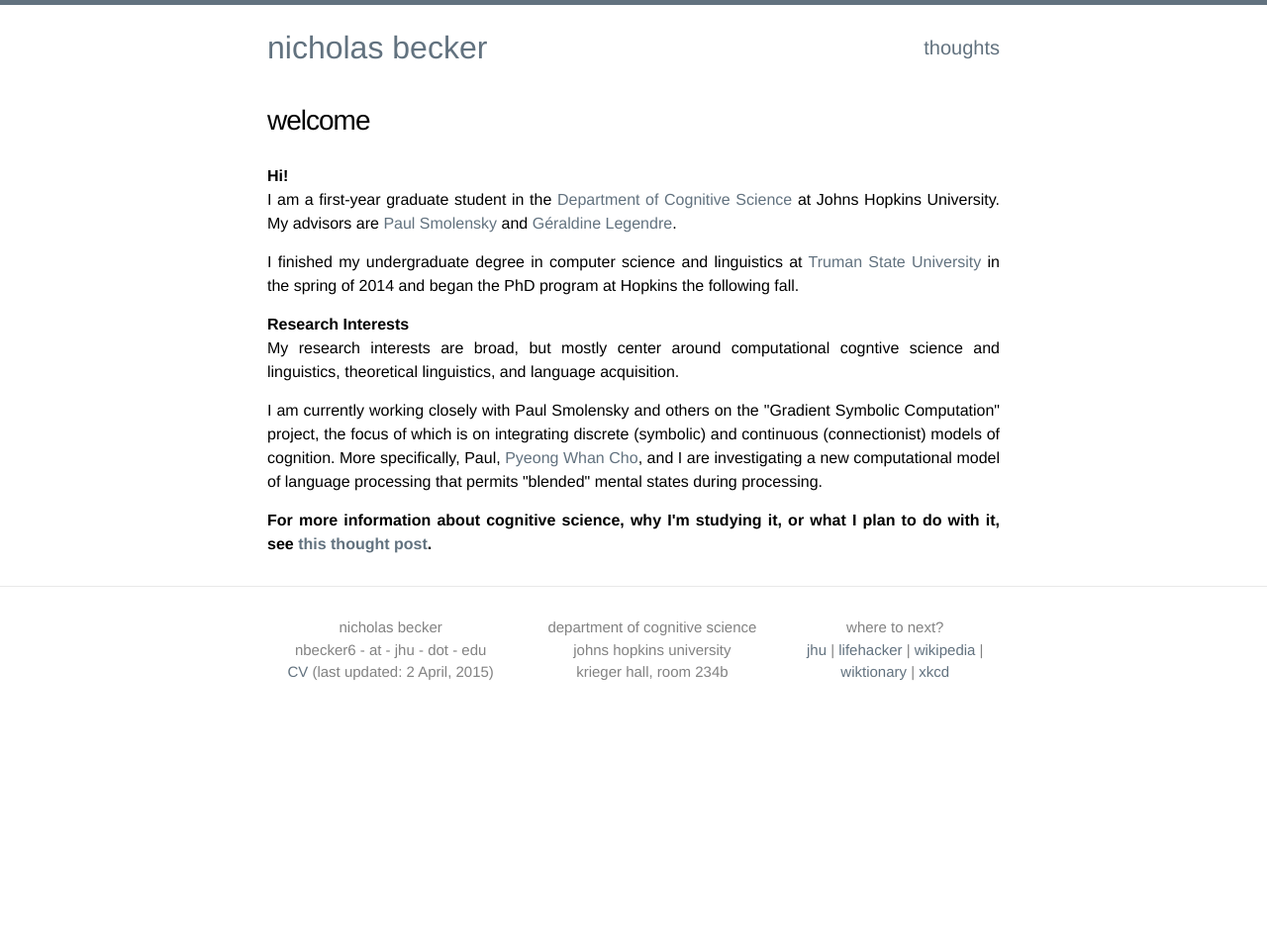
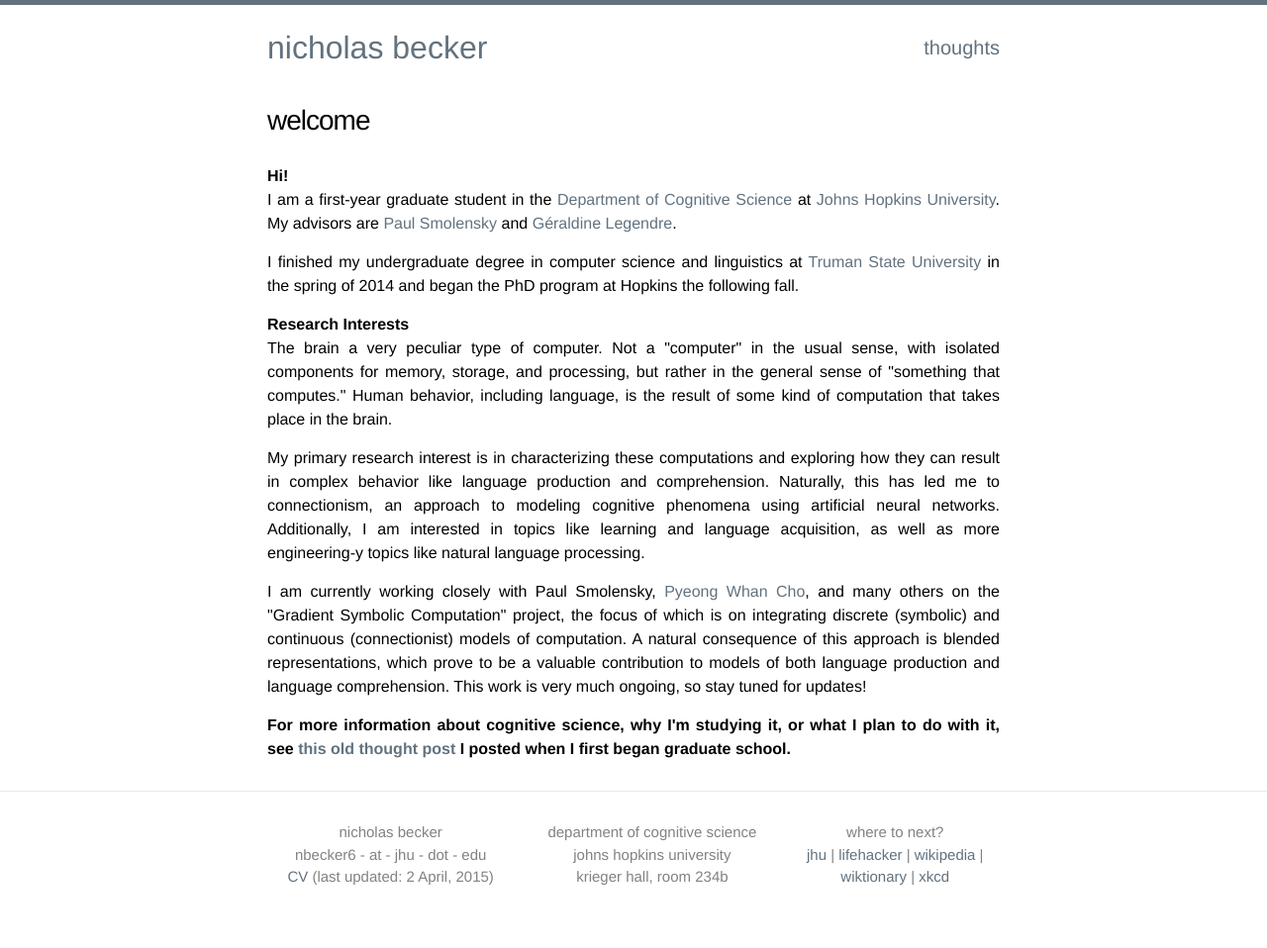
Before and after one commit to nrbecker/nrbecker.github.io, a Jekyll site: the page built from index.html, in a window 1280 px wide. Shown: the whole page at 99% size. Built offline with Jekyll 4.4.1, drawn with Linux system fonts in a browser that asks for light colours; before the commit the page ends 900 px from its top, so only the background shows below that.

Commit message:
change home page wording and domain name

```diff
--- a/CNAME
+++ b/CNAME
@@ -1 +1 @@
-callmenick.net
+nickbecker.net
--- a/_config.yml
+++ b/_config.yml
@@ -5,10 +5,10 @@ email: nbecker6 - at - jhu - dot - edu
 description: >
  Homepage of Nicholas Becker, a graduate student in the Department of Cognitive Science at Johns Hopkins University.
 #baseurl: "" # the subpath of your site, e.g. /blog/
-#url: "http://callmenick.net" # the base hostname & protocol for your site
+#url: "http://nickbecker.net" # the base hostname & protocol for your site
 #github_username:  nrbecker
 
-#CNAME (http://callmenick.com)
+#CNAME (http://nickbecker.com)
 
 # Build settings
 markdown: kramdown
--- a/_includes/footer.html
+++ b/_includes/footer.html
@@ -10,7 +10,7 @@
           <li>{{ site.title }}</li>
           <!--<li><a href="mailto:{{ site.emailLink }}">{{ site.email }}</a></li>-->
           <li>{{ site.email }}</li>
-          <li><a href="http://callmenick.net/files/becker-cv.pdf" onclick=”var that=this;_gaq.push(['_trackEvent','Download','PDF',this.href]);setTimeout(function(){location.href=that.href;},200);return false;”>CV</a> (last updated: 2 April, 2015)</li>
+          <li><a href="http://nickbecker.net/files/becker-cv.pdf" onclick=”var that=this;_gaq.push(['_trackEvent','Download','PDF',this.href]);setTimeout(function(){location.href=that.href;},200);return false;”>CV</a> (last updated: 2 April, 2015)</li>
         </ul>
       </div>
 
--- a/index.html
+++ b/index.html
@@ -10,15 +10,17 @@ layout: default
 
   <strong>Hi!</strong>
 
-  <p>I am a first-year graduate student in the <a href="http://cogsci.jhu.edu/">Department of Cognitive Science</a> at Johns Hopkins University. My advisors are <a href="http://cogsci.jhu.edu/people/smolensky.html">Paul Smolensky</a> and <a href="http://cogsci.jhu.edu/people/legendre.html">G&eacuteraldine Legendre</a>.</p>
+  <p>I am a first-year graduate student in the <a href="http://cogsci.jhu.edu/">Department of Cognitive Science</a> at <a href="https://www.jhu.edu/">Johns Hopkins University</a>. My advisors are <a href="http://cogsci.jhu.edu/people/smolensky.html">Paul Smolensky</a> and <a href="http://cogsci.jhu.edu/people/legendre.html">G&eacuteraldine Legendre</a>.</p>
 
   <p>I finished my undergraduate degree in computer science and linguistics at <a href="http://www.truman.edu">Truman State University</a> in the spring of 2014 and began the PhD program at Hopkins the following fall.</p>
 
   <strong>Research Interests</strong>
-  <p>My research interests are broad, but mostly center around computational cogntive science and linguistics, theoretical linguistics, and language acquisition.</p>
+  <p>The brain a very peculiar type of computer. Not a "computer" in the usual sense, with isolated components for memory, storage, and processing, but rather in the general sense of "something that computes." Human behavior, including language, is the result of some kind of computation that takes place in the brain.</p>
 
-  <p>I am currently working closely with Paul Smolensky and others on the "Gradient Symbolic Computation" project, the focus of which is on integrating discrete (symbolic) and continuous (connectionist) models of cognition. More specifically, Paul, <a href="http://pwcho.weebly.com/">Pyeong Whan Cho</a>, and I are investigating a new computational model of language processing that permits "blended" mental states during processing.</p>
+  <p>My primary research interest is in characterizing these computations and exploring how they can result in complex behavior like language production and comprehension. Naturally, this has led me to connectionism, an approach to modeling cognitive phenomena using artificial neural networks. Additionally, I am interested in topics like learning and language acquisition, as well as more engineering-y topics like natural language processing.</p>
 
-  <strong>For more information about cognitive science, why I'm studying it, or what I plan to do with it, see <a href="uncategorized/2015/01/11/on-cognitive-science.html">this thought post</a>.</strong>
+  <p>I am currently working closely with Paul Smolensky, <a href="http://pwcho.weebly.com/">Pyeong Whan Cho</a>, and many others on the "Gradient Symbolic Computation" project, the focus of which is on integrating discrete (symbolic) and continuous (connectionist) models of computation. A natural consequence of this approach is blended representations, which prove to be a valuable contribution to models of both language production and language comprehension. This work is very much ongoing, so stay tuned for updates!</p>
+
+  <strong>For more information about cognitive science, why I'm studying it, or what I plan to do with it, see <a href="uncategorized/2015/01/11/on-cognitive-science.html">this old thought post</a> I posted when I first began graduate school.</strong>
 
 <!--</div>-->
```
Also changed, not shown: 1 other file.
